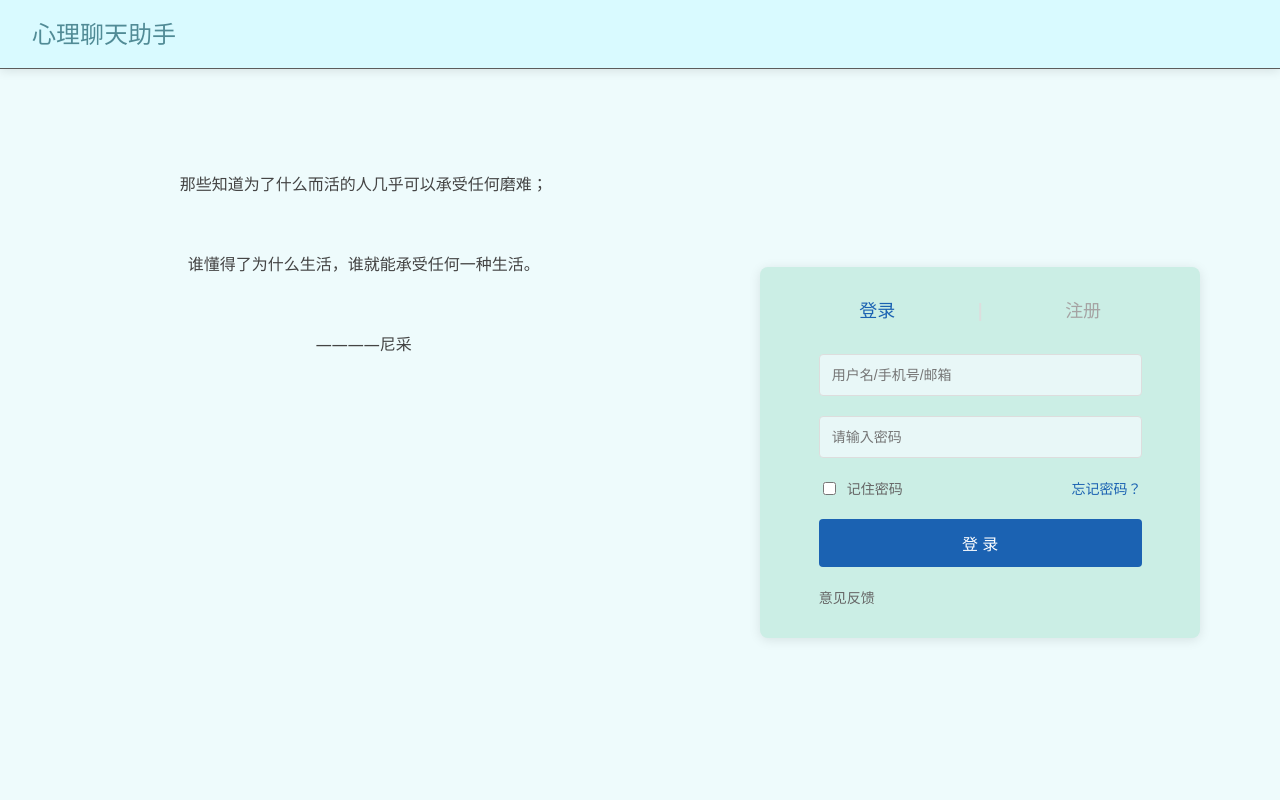
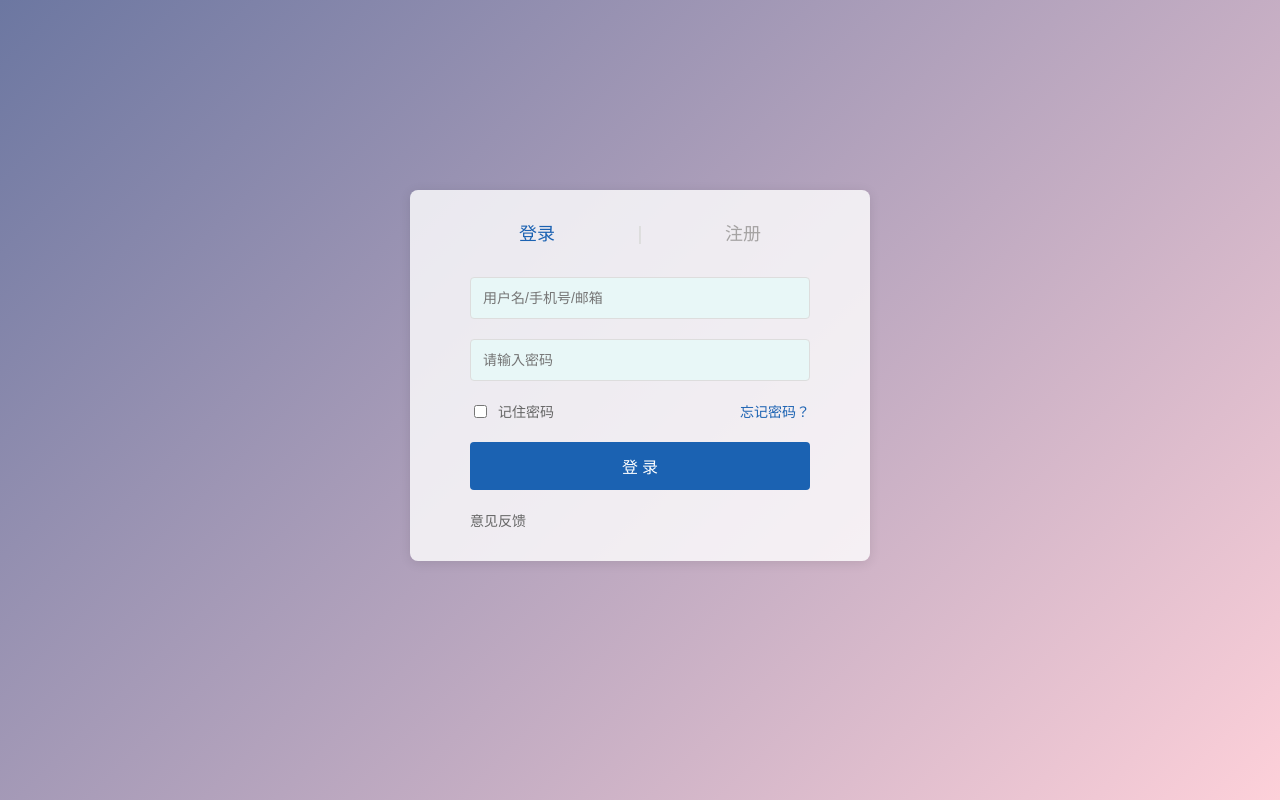
Before and after one commit to Treashep/psyas, a React (Vite) app in the folder front/: page / in a window 1280 px wide. Built offline with nearby package versions, Linux system fonts and the light colour scheme.

Commit message:
更新登录注册界面背景

```diff
--- a/front/src/components/bar/index.css
+++ /dev/null
@@ -1,23 +0,0 @@
-.nav {
-  display: flex;
-  justify-content: space-between;
-  align-items: center;
-  background-color: #d9faff;
-  color: #414b4d;
-  padding: 1rem 2rem;
-  position: fixed;
-  top: 0;
-  left: 0;
-  box-sizing: border-box;
-  width: 100vw;
-  z-index: 1000;
-  box-shadow: 0 2px 10px rgba(0, 0, 0, 0.1);
-  border-bottom: 1px solid #5c5c5c;
-}
-
-.logo a {
-  color: #518b96;
-  text-decoration: none;
-  font-size: 1.5rem;
-  font-weight: bold;
-}
--- a/front/src/components/bar/index.jsx
+++ /dev/null
@@ -1,13 +0,0 @@
-import React from 'react';
-import { Link } from 'react-router-dom';
-import '/src/components/bar/index.css';
-
-function Bar() {
-  return (
-    <nav className="nav">
-      <div className="logo"><a href="#">心理聊天助手</a></div>
-    </nav>
-  );
-}
-
-export default Bar
--- a/front/src/index.css
+++ b/front/src/index.css
@@ -5,7 +5,6 @@
 
   color-scheme: light dark;
   color: rgba(255, 255, 255, 0.87);
-  background-color: #242424;
 
   font-synthesis: none;
   text-rendering: optimizeLegibility;
@@ -30,6 +29,7 @@ body {
   height: 100vh;
   overflow: hidden;
   box-sizing: border-box;
+  background: linear-gradient(135deg, #6C77A1, #FDD0D9);
 }
 
 h1 {
--- a/front/src/pages/login/index.css
+++ b/front/src/pages/login/index.css
@@ -1,45 +1,43 @@
 .body {
   display: flex;
-  flex-direction: row;
-  min-height: calc(100vh - 60px); /* 保持与导航栏一致 */
-  padding: 2rem; /* 只保留一个 padding */
-  background-color: #eefbfc;
+  flex-direction: column;
+  justify-content: center;
+  align-items: center;
+  min-height: 100vh;
+  background: linear-gradient(135deg, #6C77A1, #FDD0D9);
+  padding: 0;
+  margin: 0;
   box-sizing: border-box;
 }
-.left {
-  display: flex;
-  flex-direction: column; /* 让子元素按列排列 */
-  align-items: center; /* 水平居中 */
-  margin-top: 50px;
-  width: 60%;
-  background-color: #eefbfc;
-  margin-left: -17px;
-  min-height: calc(100vh - 60px - 4rem);
+
+.quote {
+  text-align: center;
+  color: white;
+  margin-bottom: 2rem;
+  max-width: 600px;
 }
 
-.left p {
-  margin-top: 30px;
-  padding-bottom: 10px;
-  text-align: center;
-  display: block;
-  color: #444444;
+.quote p {
+  font-size: 1.2rem;
+  margin: 1rem 0;
 }
+
+.quote .people {
+  font-style: italic;
+  margin-top: 0.5rem;
+}
+
 .right {
   display: flex;
-  flex-grow: 1;
-  margin-top: 15px;
-  min-height: calc(100vh - 60px);
-  padding: 3rem;
-  box-sizing: border-box;
-  overflow: auto;
   justify-content: center;
   align-items: center;
+  width: 100%;
 }
 
 .login {
   width: 400px;
   padding: 30px;
-  background: #cbeee5;
+  background: rgba(255, 255, 255, 0.8);
   border-radius: 8px;
   box-shadow: 0 2px 12px rgba(0, 0, 0, 0.1);
   margin-top: -50px;
--- a/front/src/pages/login/index.jsx
+++ b/front/src/pages/login/index.jsx
@@ -1,4 +1,3 @@
-import Bar from "../../components/bar"
 import '/src/pages/login/index.css';
 import { useNavigate } from 'react-router-dom';
 import { useState,useEffect } from "react";
@@ -25,7 +24,7 @@ const Login = () => {
   const handleSubmit = async (e) => {
     e.preventDefault();
 
-    // 保存“记住密码”
+    // 保存"记住密码"
     if (form.remember) {
       localStorage.setItem('login_remember', JSON.stringify({
         username: form.username,
@@ -45,7 +44,7 @@ const Login = () => {
     }
   };
 
-    // 初始化：读取“记住的密码”
+    // 初始化：读取"记住的密码"
   useEffect(() => {
     const saved = localStorage.getItem('login_remember');
     if (saved) {
@@ -56,18 +55,6 @@ const Login = () => {
 
   return (
     <div className="body">
-      <Bar />
-      <div className="left">
-        <p>
-          那些知道为了什么而活的人几乎可以承受任何磨难；
-        </p>
-        <p>
-          谁懂得了为什么生活，谁就能承受任何一种生活。
-        </p>
-        <p className="people">
-          ————尼采
-        </p>
-      </div>
       <div className="right">
         <div className="login">
           <div className="title">
@@ -78,7 +65,7 @@ const Login = () => {
           <div className="form">
             <div className="input-group">
               <input
-                name="password"
+                name="username"
                 type="text"
                 placeholder="用户名/手机号/邮箱"
                 autoComplete="off"
--- a/front/src/pages/register/index.css
+++ b/front/src/pages/register/index.css
@@ -2,48 +2,45 @@
 
 .body {
   display: flex;
-  flex-direction: row;
-  min-height: calc(100vh - 60px);
-  padding: 2rem;
-  background-color: #eefbfc;
+  flex-direction: column;
+  justify-content: center;
+  align-items: center;
+  min-height: 100vh;
+  background: linear-gradient(135deg, #6C77A1, #FDD0D9);
+  padding: 0;
+  margin: 0;
   box-sizing: border-box;
 }
 
-.left {
-  display: flex;
-  flex-direction: column;
-  align-items: center;
-  margin-top: 50px;
-  width: 60%;
-  background-color: #eefbfc;
-  margin-left: -17px;
-  min-height: calc(100vh - 60px - 4rem);
+.quote {
+  text-align: center;
+  color: white;
+  margin-bottom: 2rem;
+  max-width: 600px;
 }
 
-.left p {
-  margin-top: 30px;
-  padding-bottom: 10px;
-  text-align: center;
-  color: #444444;
+.quote p {
+  font-size: 1.2rem;
+  margin: 1rem 0;
+}
+
+.quote .people {
+  font-style: italic;
+  margin-top: 0.5rem;
 }
 
 .right {
   display: flex;
-  flex-grow: 1;
-  margin-top: 15px;
-  min-height: calc(100vh - 60px);
-  padding: 3rem;
-  box-sizing: border-box;
-  overflow: auto;
   justify-content: center;
   align-items: center;
+  width: 100%;
 }
 
 /* ✅ 改为 .register，不是 .logregisterin */
 .register {
   width: 400px;
   padding: 30px;
-  background: #cbeee5;
+  background: rgba(255, 255, 255, 0.8);
   border-radius: 8px;
   box-shadow: 0 2px 12px rgba(0, 0, 0, 0.1);
   margin-top: -50px;
--- a/front/src/pages/register/index.jsx
+++ b/front/src/pages/register/index.jsx
@@ -1,4 +1,3 @@
-import Bar from "../../components/bar"
 import { fetchRegister } from "../../store/modules/user";
 import '/src/pages/register/index.css';
 import { useState } from "react";
@@ -23,7 +22,7 @@ const Register = ()=>{
     const handleSubmit = async (e) => {
       e.preventDefault();
 
-      // 保存“记住密码”
+      // 保存"记住密码"
       if (form.remember) {
         localStorage.setItem('login_remember', JSON.stringify({
           username: form.username,
@@ -48,18 +47,6 @@ const Register = ()=>{
 
   return (
     <div className="body">
-      <Bar />
-      <div className="left">
-        <p>
-          那些知道为了什么而活的人几乎可以承受任何磨难；
-        </p>
-        <p>
-          谁懂得了为什么生活，谁就能承受任何一种生活。
-        </p>
-        <p className="people">
-          ————尼采
-        </p>
-      </div>
       <div className="right">
         <div className="register">
           <div className="title">
@@ -70,7 +57,7 @@ const Register = ()=>{
           <div className="form">
             <div className="input-group">
               <input
-                name="password"
+                name="username"
                 type="text"
                 placeholder="用户名/手机号/邮箱"
                 autoComplete="off"
@@ -80,11 +67,22 @@ const Register = ()=>{
             </div>
             <div className="input-group">
               <input
+                name="password"
                 type="password"
                 placeholder="请输入密码"
                 autoComplete="off"
                 value={form.password}
                 onChange={(e) => setForm({...form, password: e.target.value})}
+              />
+            </div>
+            <div className="input-group">
+              <input
+                name="email"
+                type="text"
+                placeholder="请输入邮箱"
+                autoComplete="off"
+                value={form.email}
+                onChange={(e) => setForm({...form, email: e.target.value})}
               />
             </div>
             <div className="remember">
--- a/front/src/pages/talk/index.jsx
+++ b/front/src/pages/talk/index.jsx
@@ -1,5 +1,4 @@
 import React, { useState, useRef, useEffect } from "react";
-import Bar from "../../components/bar";
 import { sendChatMessageAPI, getConversationHistoryAPI } from "../../apis/talk";
 import "./index.css";
 
@@ -113,8 +112,6 @@ const Talk = () => {
 
   return (
     <div className="body">
-      <Bar />
-
       {/* 左侧历史对话栏 */}
       <div className="history-box">
         <div className="history-title">历史对话</div>
```
